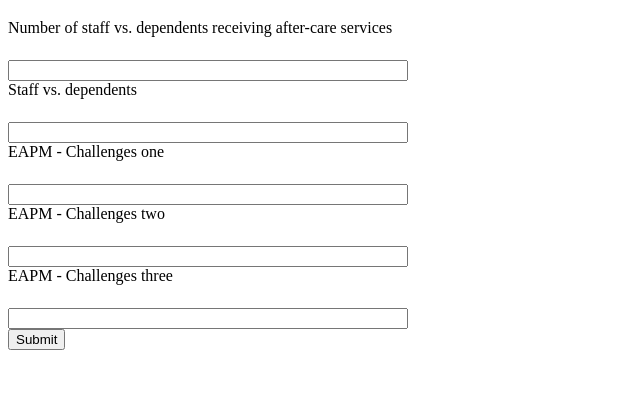
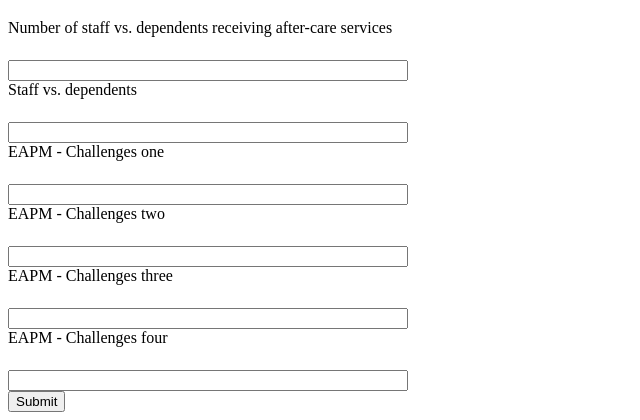
Before and after one commit to tchasinga/formfornacadadata, a PHP site: page /employee_assistance_program_monitoring_form/index.php in a window 1280 px wide. Shown: the part 3056-3476 px from the top of the page, without its empty margins (0-640 px from the left). Before the commit the page ends 3406 px from the top, so only its background shows below. Run offline with PHP 8.4, Linux system fonts and the light colour scheme.

```diff
--- a/employee_assistance_program_monitoring_form/index.php
+++ b/employee_assistance_program_monitoring_form/index.php
@@ -62,6 +62,7 @@ if ($_SERVER["REQUEST_METHOD"] == "POST") {
     $challenges_one = $_POST['challenges_one'];
     $challenges_two = $_POST['challenges_two'];
     $challenges_three = $_POST['challenges_three'];
+    $challenges_four = $_POST['challenges_four'];
 
     $health_center = isset($_POST['health_center']) ? "true" : "false";
     $services_providers = isset($_POST['services_providers']) ? "true" : "false";
@@ -326,6 +327,10 @@ if ($_SERVER["REQUEST_METHOD"] == "POST") {
             [
                 "dataElement" => "SQ0SMN8X01A",
                 "value" => $challenges_three
+            ],
+            [
+                "dataElement" => "oklba7MCP9S",
+                "value" => $challenges_four
             ],
         ]
     ];
@@ -614,6 +619,9 @@ if ($_SERVER["REQUEST_METHOD"] == "POST") {
 
         <label for="challenges_three">EAPM - Challenges three</label><br>
         <input type="text" id="challenges_three" name="challenges_three">
+
+        <label for="challenges_four">EAPM - Challenges four</label><br>
+        <input type="text" id="challenges_four" name="challenges_four">
         </div>
 
         <button type="submit">Submit</button>
```
